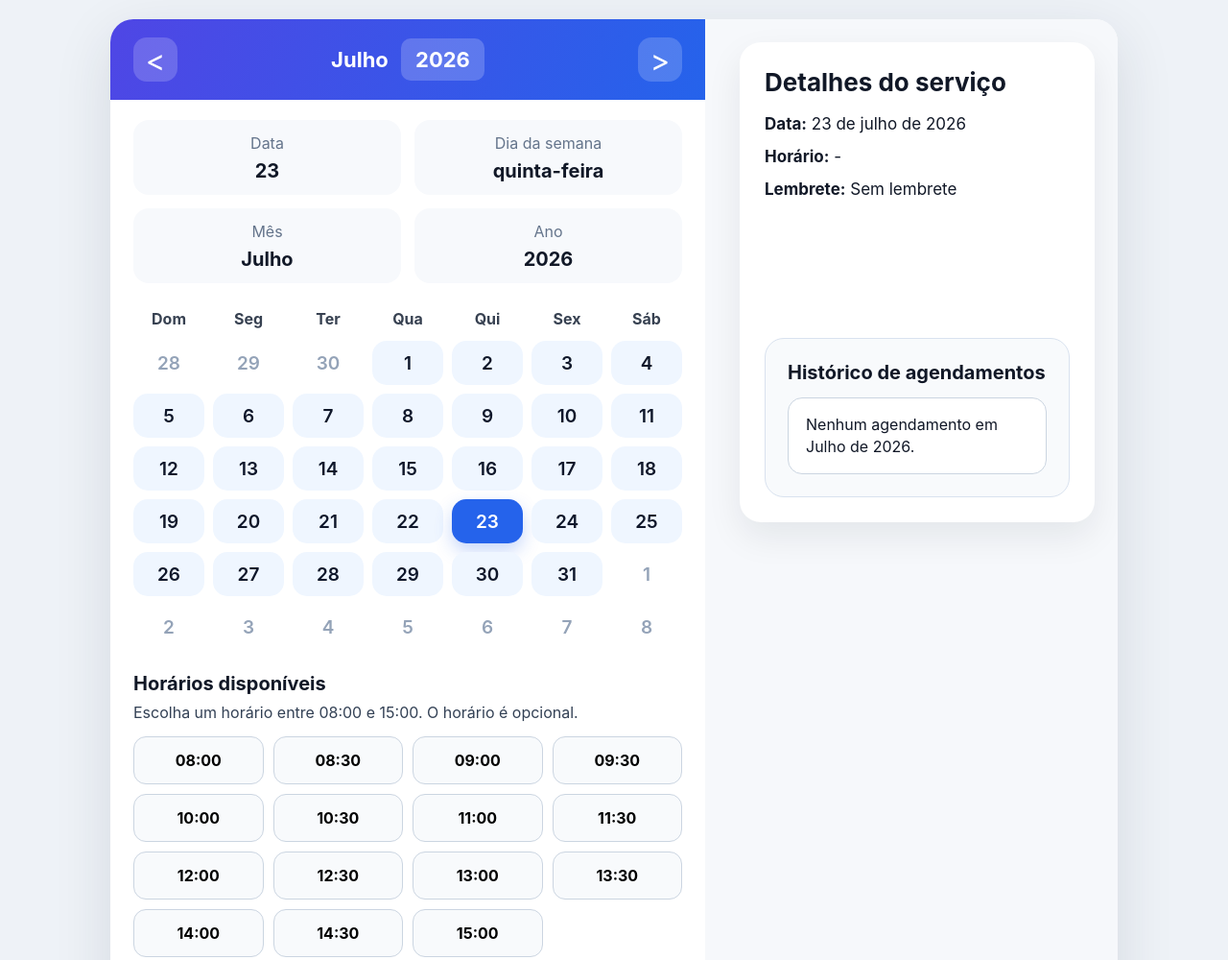
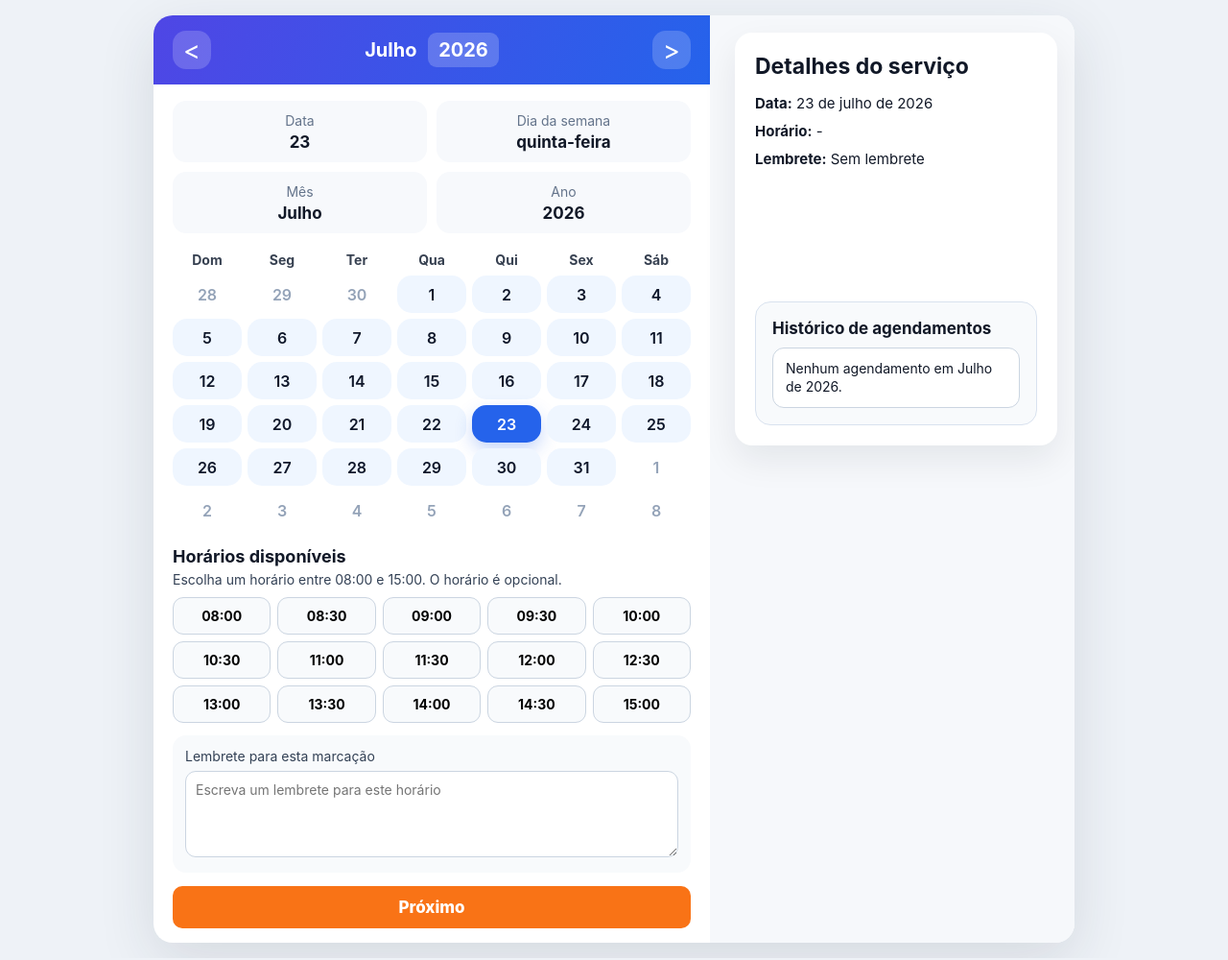
Before and after one commit to biaweverthon123-cmd/agenda-, a website: page frontend/index.html in a window 1280 px wide. Shown: the top 1000 px of the page at 96% size. Drawn offline with Linux system fonts and the light colour scheme; no server answers.

Commit message:
Deixa agenda mais compacta

```diff
--- a/frontend/styles.css
+++ b/frontend/styles.css
@@ -13,11 +13,11 @@ button { cursor: pointer; }
 
 .app-shell {
   display: grid;
-  grid-template-columns: minmax(520px, 620px) minmax(340px, 430px);
-  max-width: 1050px;
-  min-height: 760px;
-  margin: 20px auto;
-  border-radius: 24px;
+  grid-template-columns: minmax(500px, 580px) minmax(320px, 380px);
+  max-width: 960px;
+  min-height: 680px;
+  margin: 16px auto;
+  border-radius: 20px;
   overflow: hidden;
   background: #fff;
   box-shadow: 0 18px 60px rgba(31, 41, 55, .12);
@@ -29,43 +29,43 @@ button { cursor: pointer; }
   display: flex;
   align-items: center;
   justify-content: space-between;
-  height: 84px;
-  padding: 0 24px;
+  height: 72px;
+  padding: 0 20px;
   color: #fff;
   background: linear-gradient(115deg, #4f46e5, #2563eb);
 }
 
-.month-header h1 { margin: 0; font-size: 22px; }
-.year-pill { margin-left: 8px; padding: 9px 15px; border-radius: 10px; background: rgba(255,255,255,.2); }
+.month-header h1 { margin: 0; font-size: 20px; }
+.year-pill { margin-left: 7px; padding: 6px 11px; border-radius: 9px; background: rgba(255,255,255,.2); }
 
 .nav-button {
-  width: 46px;
-  height: 46px;
+  width: 40px;
+  height: 40px;
   border: 0;
   border-radius: 14px;
   color: #fff;
   background: rgba(255,255,255,.18);
-  font-size: 31px;
+  font-size: 27px;
   line-height: 1;
 }
 .nav-button:hover { background: rgba(255,255,255,.28); }
 
-.calendar-body { padding: 21px 24px 18px; }
-.summary-grid { display: grid; grid-template-columns: 1fr 1fr; gap: 14px; margin-bottom: 27px; }
-.summary-grid article { display: grid; place-content: center; min-height: 78px; text-align: center; border-radius: 16px; background: #f7f9fc; }
-.summary-grid span { margin-bottom: 7px; color: #64748b; }
-.summary-grid strong { font-size: 20px; }
+.calendar-body { padding: 17px 20px 15px; }
+.summary-grid { display: grid; grid-template-columns: 1fr 1fr; gap: 10px; margin-bottom: 19px; }
+.summary-grid article { display: grid; place-content: center; min-height: 64px; text-align: center; border-radius: 14px; background: #f7f9fc; }
+.summary-grid span { margin-bottom: 4px; color: #64748b; font-size: 14px; }
+.summary-grid strong { font-size: 17px; }
 
-.weekdays, .calendar-days { display: grid; grid-template-columns: repeat(7, 1fr); gap: 9px; }
-.weekdays { margin-bottom: 13px; text-align: center; color: #374151; }
-.calendar-days { margin-bottom: 24px; }
+.weekdays, .calendar-days { display: grid; grid-template-columns: repeat(7, 1fr); gap: 6px; }
+.weekdays { margin-bottom: 8px; text-align: center; color: #374151; font-size: 14px; }
+.calendar-days { margin-bottom: 18px; }
 .day-button {
-  min-height: 46px;
+  min-height: 39px;
   border: 0;
   border-radius: 15px;
   color: #0f172a;
   background: #eff6ff;
-  font-size: 19px;
+  font-size: 16px;
   font-weight: 600;
 }
 .day-button:hover { background: #dbeafe; }
@@ -73,29 +73,29 @@ button { cursor: pointer; }
 .day-button.selected { color: #fff; background: #2563eb; box-shadow: 0 8px 18px rgba(37,99,235,.25); }
 .day-button.has-appointment::after { content: ""; display: block; width: 5px; height: 5px; margin: 3px auto -4px; border-radius: 50%; background: #f97316; }
 
-.booking-form h2 { margin: 0 0 8px; font-size: 20px; }
-.booking-form > p { margin: 0 0 15px; color: #334155; }
-.time-slots { display: grid; grid-template-columns: repeat(4, 1fr); gap: 10px; }
-.time-button { min-height: 50px; border: 1px solid #cbd5e1; border-radius: 13px; background: #f8fafc; font-weight: 700; }
+.booking-form h2 { margin: 0 0 5px; font-size: 18px; }
+.booking-form > p { margin: 0 0 10px; color: #334155; font-size: 14px; }
+.time-slots { display: grid; grid-template-columns: repeat(5, 1fr); gap: 7px; }
+.time-button { min-height: 39px; border: 1px solid #cbd5e1; border-radius: 11px; background: #f8fafc; font-size: 14px; font-weight: 700; }
 .time-button:hover { border-color: #2563eb; }
 .time-button.selected { color: #fff; border-color: #2563eb; background: #2563eb; }
 
-.reminder-field { display: block; margin-top: 18px; padding: 18px; border-radius: 18px; background: #f8fafc; color: #334155; }
-.reminder-field span { display: block; margin-bottom: 10px; }
-.reminder-field textarea { width: 100%; resize: vertical; padding: 13px; border: 1px solid #cbd5e1; border-radius: 14px; outline: none; }
+.reminder-field { display: block; margin-top: 13px; padding: 13px; border-radius: 14px; background: #f8fafc; color: #334155; font-size: 14px; }
+.reminder-field span { display: block; margin-bottom: 7px; }
+.reminder-field textarea { width: 100%; min-height: 70px; resize: vertical; padding: 10px; border: 1px solid #cbd5e1; border-radius: 11px; outline: none; }
 .reminder-field textarea:focus { border-color: #2563eb; box-shadow: 0 0 0 3px rgba(37,99,235,.12); }
 
-.primary-button { width: 100%; margin-top: 19px; padding: 15px; border: 0; border-radius: 11px; color: #fff; background: #f97316; font-size: 21px; font-weight: 800; }
+.primary-button { width: 100%; margin-top: 14px; padding: 12px; border: 0; border-radius: 10px; color: #fff; background: #f97316; font-size: 17px; font-weight: 800; }
 .primary-button:hover { background: #ea580c; }
 
-.details-panel { padding: 24px 24px 30px 36px; background: #f6f8fb; }
-.details-card { display: flex; flex-direction: column; min-height: 500px; padding: 26px; border-radius: 22px; background: #fff; box-shadow: 0 15px 36px rgba(15,23,42,.08); }
-.details-card > h2 { margin: 0 0 18px; font-size: 26px; }
-.details-card > p { margin: 0 0 14px; font-size: 17px; }
-.history-card { margin-top: auto; padding: 23px; border: 1px solid #d9e2ef; border-radius: 20px; background: #f8fafc; }
-.history-card h3 { margin: 0 0 14px; font-size: 20px; }
+.details-panel { padding: 18px 18px 22px 26px; background: #f6f8fb; }
+.details-card { display: flex; flex-direction: column; min-height: 430px; padding: 21px; border-radius: 18px; background: #fff; box-shadow: 0 15px 36px rgba(15,23,42,.08); }
+.details-card > h2 { margin: 0 0 15px; font-size: 23px; }
+.details-card > p { margin: 0 0 10px; font-size: 15px; }
+.history-card { margin-top: auto; padding: 17px; border: 1px solid #d9e2ef; border-radius: 16px; background: #f8fafc; }
+.history-card h3 { margin: 0 0 10px; font-size: 17px; }
 .history-card ul { display: grid; gap: 10px; margin: 0; padding: 0; list-style: none; }
-.history-card li { padding: 16px 18px; border: 1px solid #cbd5e1; border-radius: 15px; background: #fff; line-height: 1.45; }
+.history-card li { padding: 11px 13px; border: 1px solid #cbd5e1; border-radius: 12px; background: #fff; font-size: 14px; line-height: 1.4; }
 .history-actions { display: flex; float: right; gap: 8px; margin-left: 10px; }
 .history-card li button { border: 0; color: #b91c1c; background: transparent; font-weight: 700; }
 .history-card li .edit-button { color: #1d4ed8; }
```
